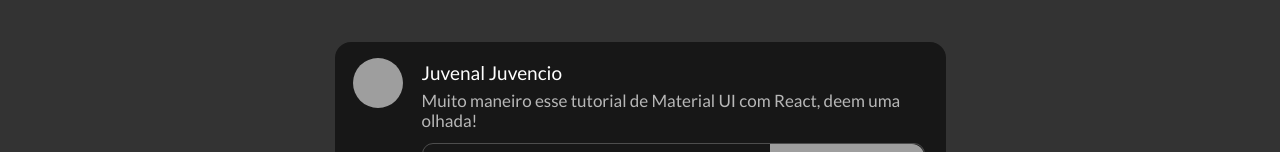
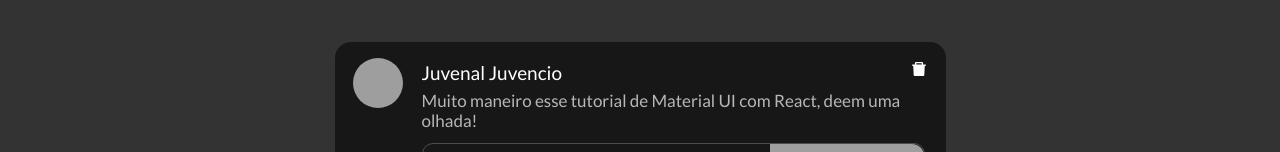
Before and after one commit to mdeosjr/linkr-front, a React (Create React App) app: page /timeline in a window 1280 px wide. Shown: the part 194-346 px from the top of the page. Built offline with nearby package versions, Linux system fonts and the light colour scheme; grey boxes are pictures that could not be loaded.

Commit message:
feat: init function delete post

```diff
--- a/package.json
+++ b/package.json
@@ -7,6 +7,7 @@
     "react": "^17.0.2",
     "react-dom": "^17.0.2",
     "react-loader-spinner": "^6.0.0-0",
+    "react-modal": "^3.14.4",
     "react-router-dom": "^6.2.2",
     "react-scripts": "^4.0.3",
     "react-spinners": "^0.11.0",
--- a/src/components/Post.js
+++ b/src/components/Post.js
@@ -161,6 +161,12 @@ const PostWarning = styled.p`
   }
 `;
 
+const TrashIcon=styled.img`
+  position:absolute;
+  top:20px;
+  right:20px;
+`
+
 export {
   Post,
   UserImg,
@@ -173,4 +179,5 @@ export {
   LinkDetailsDescription,
   Link,
   PostWarning,
+  TrashIcon
 };
--- a/src/pages/Timeline/index.js
+++ b/src/pages/Timeline/index.js
@@ -13,18 +13,29 @@ import {
   PostWarning,
   UserImg,
   UserName,
+  TrashIcon
 } from "../../components/Post.js";
 import Header from "../../components/Header/index.js";
+import trash from "../../assets/lixeira.svg";
+import Modal from "react-modal";
+import { useState } from "react";
 
 export default function Timeline() {
+  const [modalIsOpen,setModalIsOpen]= useState(false);
+
+  function openModal(){
+    setModalIsOpen(true);
+  }
+
+  console.log(modalIsOpen);
   return (
     <>
       <Header />
       <FeedContainer>
         <PageTitle>timeline</PageTitle>
-
         <Post>
           <UserName> Juvenal Juvencio</UserName>
+          <TrashIcon src={trash} alt="lixeira" onClick={()=>openModal()}/>
           <PostText>
             Muito maneiro esse tutorial de Material UI com React, deem uma
             olhada!
```
Also changed, not shown: src/assets/lixeira.svg (added), 1 other file (tests, documents, lock files or other folders).
